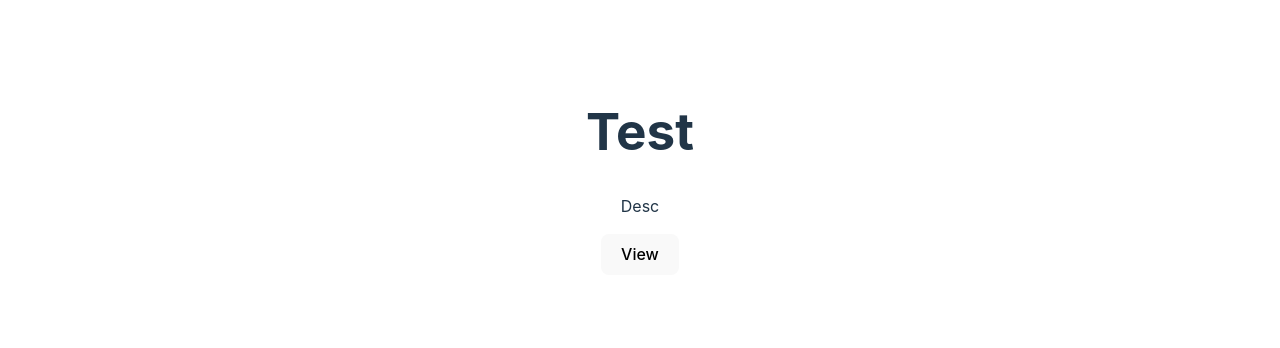
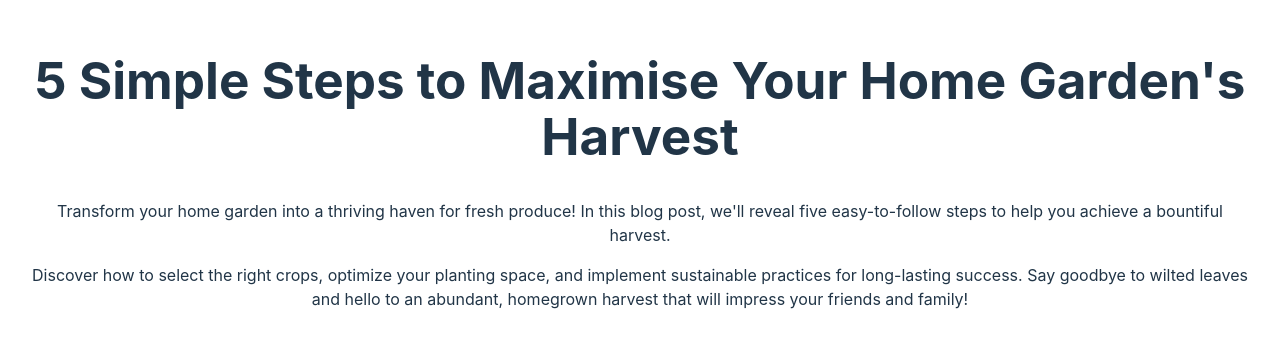
Before and after one commit to RichardBray/react-vite-course, a React (Vite) app: page / in a window 1280 px wide. Shown: the part 228-576 px from the top of the page. Built offline with nearby package versions, Linux system fonts and the light colour scheme.

Commit message:
chore: add exercise conclusion

```diff
--- a/src/App.jsx
+++ b/src/App.jsx
@@ -1,10 +1,21 @@
-import './App.css'
-import Card from "./components/Card";
+import './App.css';
+import Card from './components/Card';
+import BlogPost from './components/BlogPost';
 
 function App() {
   return (
-    <Card title="Test" />
+    <BlogPost title="5 Simple Steps to Maximise Your Home Garden's Harvest">
+      <p>
+        Transform your home garden into a thriving haven for fresh produce! In this blog post, we'll reveal five
+        easy-to-follow steps to help you achieve a bountiful harvest.
+      </p>
+      <p>
+        Discover how to select the right crops, optimize your planting space, and implement sustainable practices for
+        long-lasting success. Say goodbye to wilted leaves and hello to an abundant, homegrown harvest that will impress
+        your friends and family!
+      </p>
+    </BlogPost>
   );
 }
 
-export default App
+export default App;
--- /dev/null
+++ b/src/components/BlogPost.jsx
@@ -0,0 +1,10 @@
+function BlogPost({ title, children }) {
+  return (
+    <>
+      <h1>{title}</h1>
+      <div>{children}</div>
+    </>
+  );
+}
+
+export default BlogPost;
```
Also changed, not shown: src/assets/blog-test-data.txt (added).
